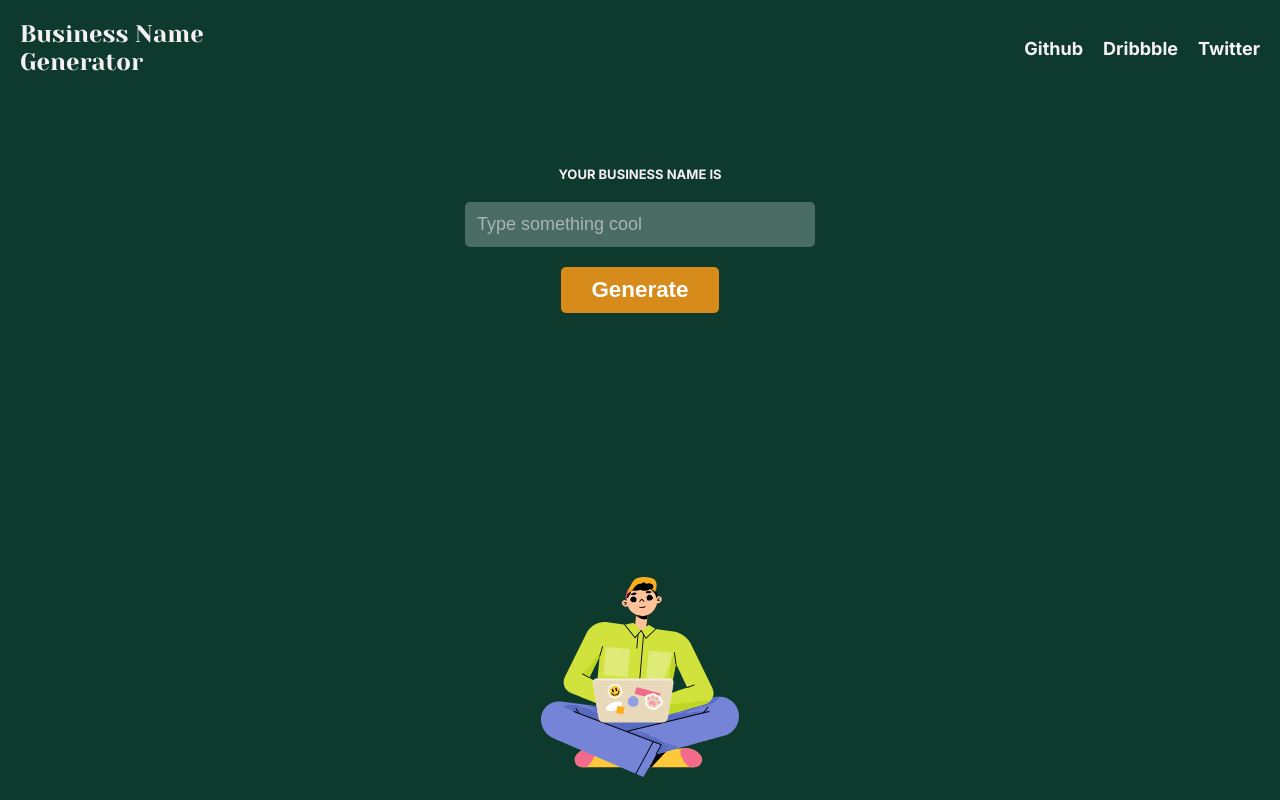
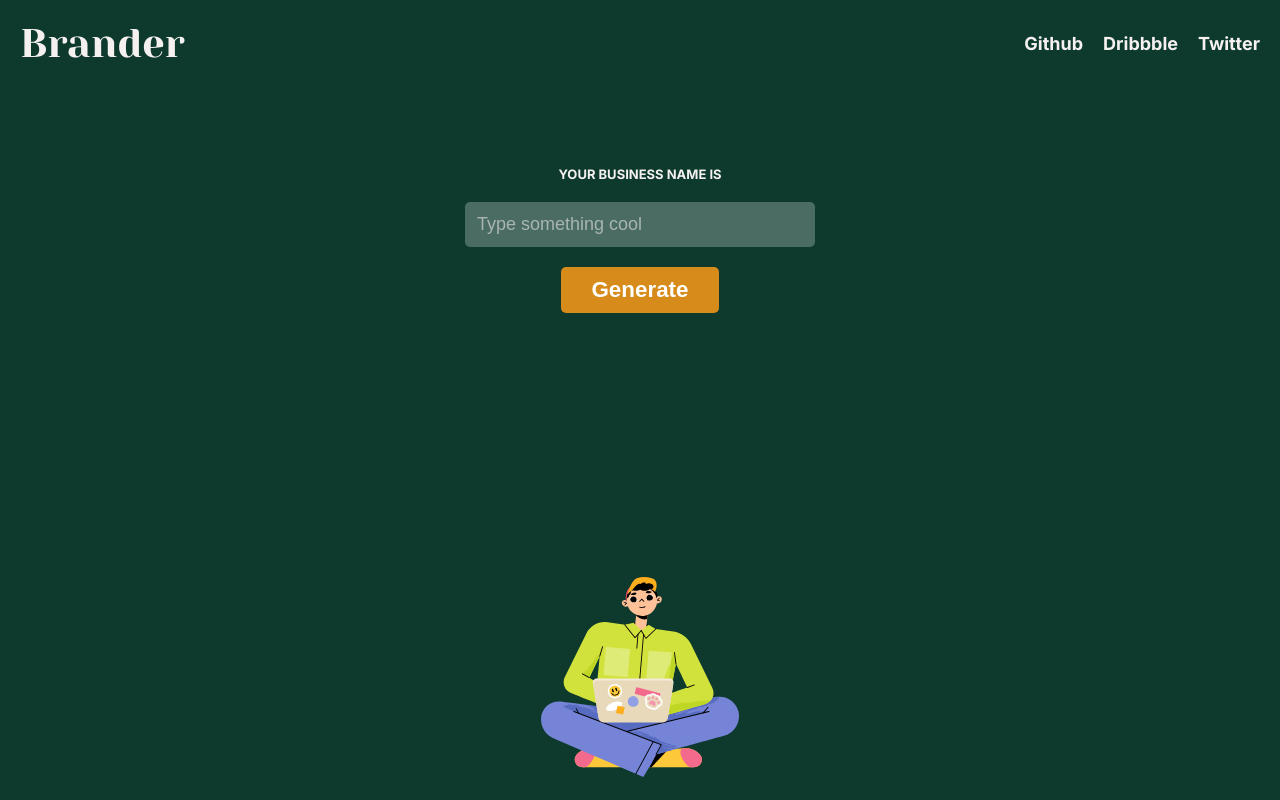
Before and after one commit to zaidyoucef/brander, a plain HTML site: page index.html in a window 1280 px wide. Drawn offline with Linux system fonts and the light colour scheme.

Commit message:
changed the name of the app changed the favicon bigger font size for the logo added new words to the dictionary

```diff
--- a/app.js
+++ b/app.js
@@ -11,6 +11,7 @@ function generateName(word) {
     ".io",
     "ly",
     "fy",
+    "er",
     " Planet",
     " Party",
     " Globe",
--- a/index.html
+++ b/index.html
@@ -5,16 +5,13 @@
     <meta http-equiv="X-UA-Compatible" content="IE=edge" />
     <meta name="viewport" content="width=device-width, initial-scale=1.0" />
     <link rel="stylesheet" href="./style.css" />
-    <title>Business Name Generator</title>
+    <title>Brander</title>
     <link rel="icon" type="image/x-icon" href="./favicon.ico" />
   </head>
   <body>
     <header>
       <nav>
-        <a href="./index.html" class="logo"
-          >Business Name<br />
-          Generator</a
-        >
+        <a href="./index.html" class="logo">Brander</a>
         <ul>
           <li>
             <a href="https://github.com/zaidyoucef" target="_blank">Github</a>
--- a/style.css
+++ b/style.css
@@ -43,7 +43,7 @@ button {
 
 .logo {
   font-family: "Yeseva One", cursive;
-  font-size: 1.5rem;
+  font-size: 2.5rem;
 }
 
 ul li {
```
Also changed, not shown: favicon.ico.
